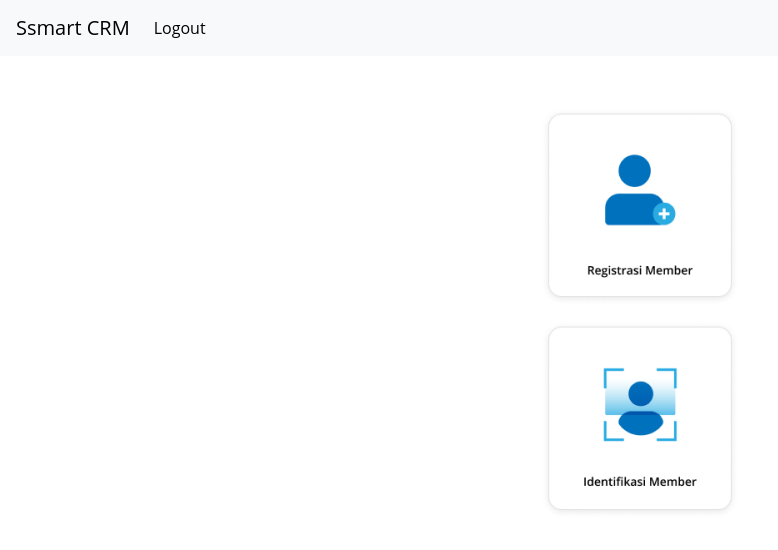
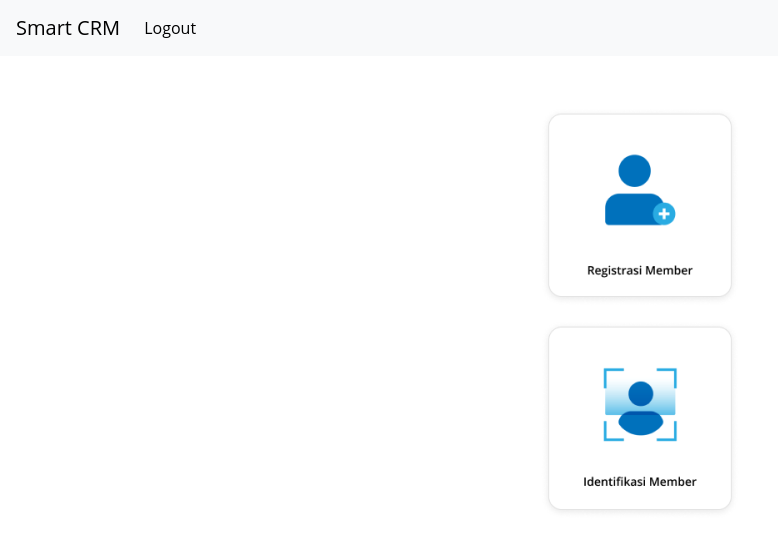
Before and after one commit to raihansyahdean/ppl-jduar-fe, a Vue app: page / in a window 1280 px wide. Shown: the top 550 px of the page, without its empty margins (0-778 px from the left). Built offline with nearby package versions, Linux system fonts and the light colour scheme; sample sign-in values are in the browser's storage.

Commit message:
[REFACTOR] Delete unused style tag in component

```diff
--- a/src/components/HomePage.vue
+++ b/src/components/HomePage.vue
@@ -2,7 +2,7 @@
 <div style="text-align: center;">
 	<div>
 		<b-navbar toggleable="lg" type="light" variant="light">
-		<b-navbar-brand href="#">Ssmart CRM</b-navbar-brand>
+		<b-navbar-brand href="#">Smart CRM</b-navbar-brand>
 		<b-navbar-toggle target="nav-collapse"></b-navbar-toggle>
 		<b-collapse id="nav-collapse" is-nav>
 			<b-navbar-nav>
```
